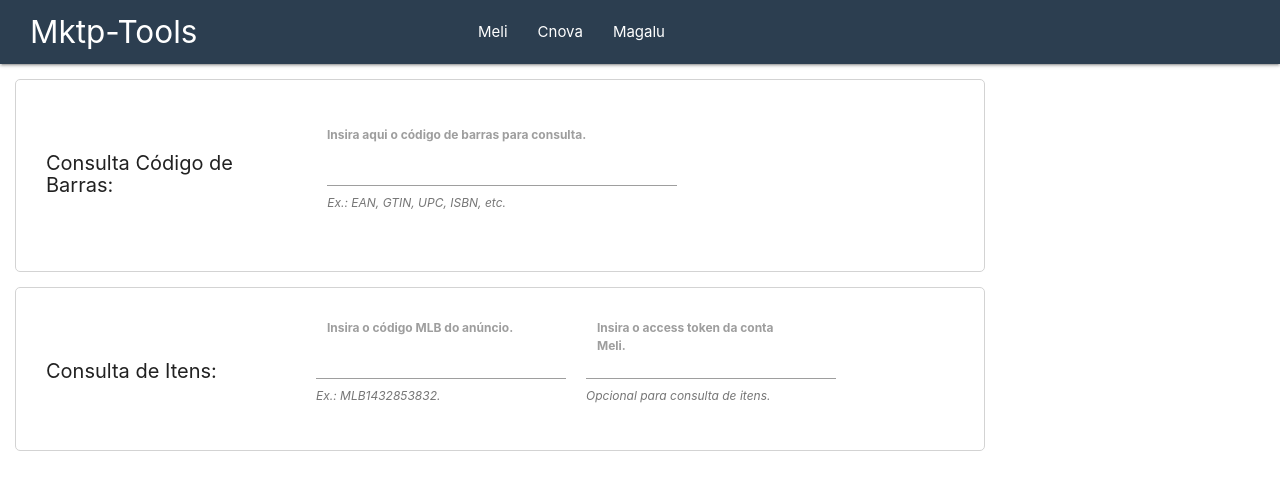
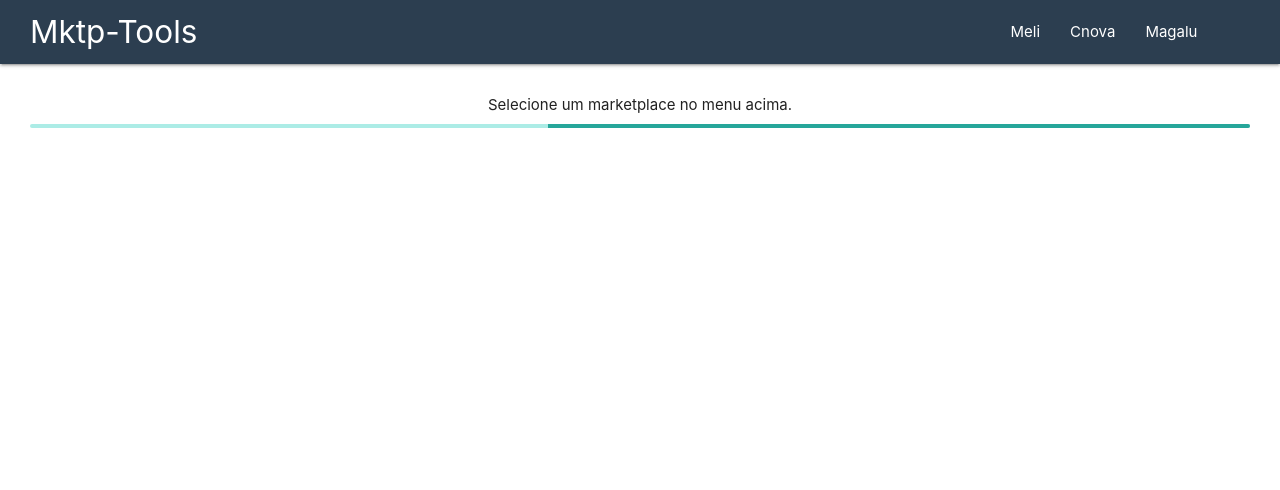
Before and after one commit to Lufabaz/Mktp-Tools, a React (Create React App) app: page / in a window 1280 px wide. Shown: the top 490 px of the page. Built offline with nearby package versions, Linux system fonts and the light colour scheme.

Commit message:
Include Preloader, alternate mktps and minors fixes.

```diff
--- a/src/App.js
+++ b/src/App.js
@@ -1,16 +1,37 @@
-import React from 'react'
+import React, { useState } from 'react'
 import Navbar from './components/Navbar'
 import Meli from './components/Meli'
-/* import Preloader from './components/Preloader'*/
+import Preloader from './components/Preloader'
 
 export default function App() {
+  const [ activeMeli, setActiveMeli ] = useState(false)
+  const [ activeCnova, setActiveCnova ] = useState(false)
+  const [ activeMagalu, setActiveMagalu ] = useState(false)
+
+  const activeResource = (id,flag) => {
+    if (id === "meli") {
+      setActiveMeli(flag)
+      setActiveCnova(false)
+      setActiveMagalu(false)
+    } else if (id === "cnova") {
+      setActiveCnova(flag)
+      setActiveMeli(false)
+      setActiveMagalu(false)
+    } else {
+      setActiveMagalu(flag)
+      setActiveCnova(false)
+      setActiveMeli(false)
+    }
+  }
 
 
-  return (
-    <div>
-      <Navbar />
-{/*   <Preloader /> */}
-      <Meli />
-    </div>
-  )
+    return (
+        <div>
+            <Navbar onClickResource={activeResource} />
+            {!activeMeli && !activeCnova && !activeMagalu && <Preloader />}
+            {activeMeli && <Meli/>}
+            {activeCnova && <div><span>Cnova</span><br /></div>}
+            {activeMagalu && <div><span>Magalu</span><br /></div>}
+        </div>
+    )
 }
--- a/src/components/Meli.js
+++ b/src/components/Meli.js
@@ -49,6 +49,16 @@ export default function Meli() {
 
   return (
     <div>
+    <div style={styles.buttonsMenu}>
+      <a style={{marginRight: '10px', marginBottom: '5px'}} className="waves-effect waves-light btn-small disabled">Consultas:</a>
+      <a style={{marginRight: '10px', marginBottom: '5px'}} className="waves-effect waves-light btn-small">Código de Barras</a>
+      <a style={{marginRight: '10px', marginBottom: '5px'}} className="waves-effect waves-light btn-small">Itens</a>
+      <a style={{marginRight: '10px', marginBottom: '5px'}} className="waves-effect waves-light btn-small">Categorias</a>
+      {/* <a style={{marginRight: '10px', marginBottom: '5px'}} className="waves-effect waves-light btn-small">Atributos</a>
+      <a style={{marginRight: '10px', marginBottom: '5px'}} className="waves-effect waves-light btn-small">Pedidos</a> */}
+    </div>
+
+
     {/* Flex (lado a lado) */}
       <div className="row" style={styles.flexRow}>
         {/* Consulta EAN */}
@@ -124,6 +134,10 @@ const styles = {
     marginLeft: '30px',
   },
   divInput: {
+    marginLeft: '30px',
+  },
+  buttonsMenu: {
     marginLeft: '20px',
-  },
+    marginTop: '15px',
+  }
 }
--- a/src/components/Navbar.js
+++ b/src/components/Navbar.js
@@ -1,22 +1,29 @@
 import React from 'react'
 
-export default function Navbar() {
+export default function Navbar({onClickResource}) {
+
+  const clickResource = (event) => {
+    event.preventDefault()
+    const flag = true
+    onClickResource(event.target.id,flag)
+  }
+
   return (
     <div>
       <nav style={styles.navAll}>
-        <div className="nav-wrapper">
-          <a style={styles.navLogo} href="http://localhost:3000/" className="brand-logo">
+        <div style={{ marginLeft: '30px', marginRight: '30px' }} className="nav-wrapper">
+          <a style={styles.navLogo} href="http://localhost:3000/" className="left brand-logo">
             Mktp-Tools
           </a>
-          <ul style={styles.navItems} id="nav-mobile" className="right hide-on-med-and-down">
+          <ul style={styles.navItems} id="nav-mobile" className="right brand-logo">
             <li>
-              <a href="http://localhost:3000/">Meli</a>
+              <a id="meli" href="" onClick={clickResource}>Meli</a>
             </li>
             <li>
-              <a href="http://localhost:3000/">Cnova</a>
+              <a id="cnova" href="" onClick={clickResource}>Cnova</a>
             </li>
             <li>
-              <a href="http://localhost:3000/">Magalu</a>
+              <a id="magalu" href="" onClick={clickResource}>Magalu</a>
             </li>
           </ul>
         </div>
@@ -32,11 +39,10 @@ const styles = {
   navLogo: {
     alignItems: 'center',
     justifyContent: 'space-between',
-    marginLeft: '30px'
   },
   navItems: {
     alignItems: 'center',
     justifyContent: 'space-between',
-    marginRight: '600px'
+    marginRight: '30px'
   }
 };
--- a/src/components/Preloader.js
+++ b/src/components/Preloader.js
@@ -3,9 +3,23 @@ import React from 'react'
 export default function Preloader() {
     return (
         <div>
+            <div style={styles.divLoader}>
+                <div>Selecione um marketplace no menu acima.</div>
                 <div className="progress">
                     <div className="indeterminate"></div>
                 </div>
             </div>
+        </div>
     )
 }
+
+const styles = {
+    divLoader: {
+        display: 'flex',
+        flexDirection: 'column',
+        alignItems: 'center',
+        justifyContent: 'center',
+        padding: '30px',
+        width: 'auto'
+    }
+}
--- a/src/components/meli/ResultItems.js
+++ b/src/components/meli/ResultItems.js
@@ -6,6 +6,8 @@ export default function ResultItems({onGetResult}) {
     let highligth = pretty.syntaxHighlight(stringPretty)
     let convertToString = JSON.stringify(highligth)
     console.log(highligth) */
+
+    console.log(onGetResult)
 
     return (
         <div>
```
Also changed, not shown: 1 other file (tests, documents, lock files or other folders). Lines whose indentation alone changed are shown as unchanged.
